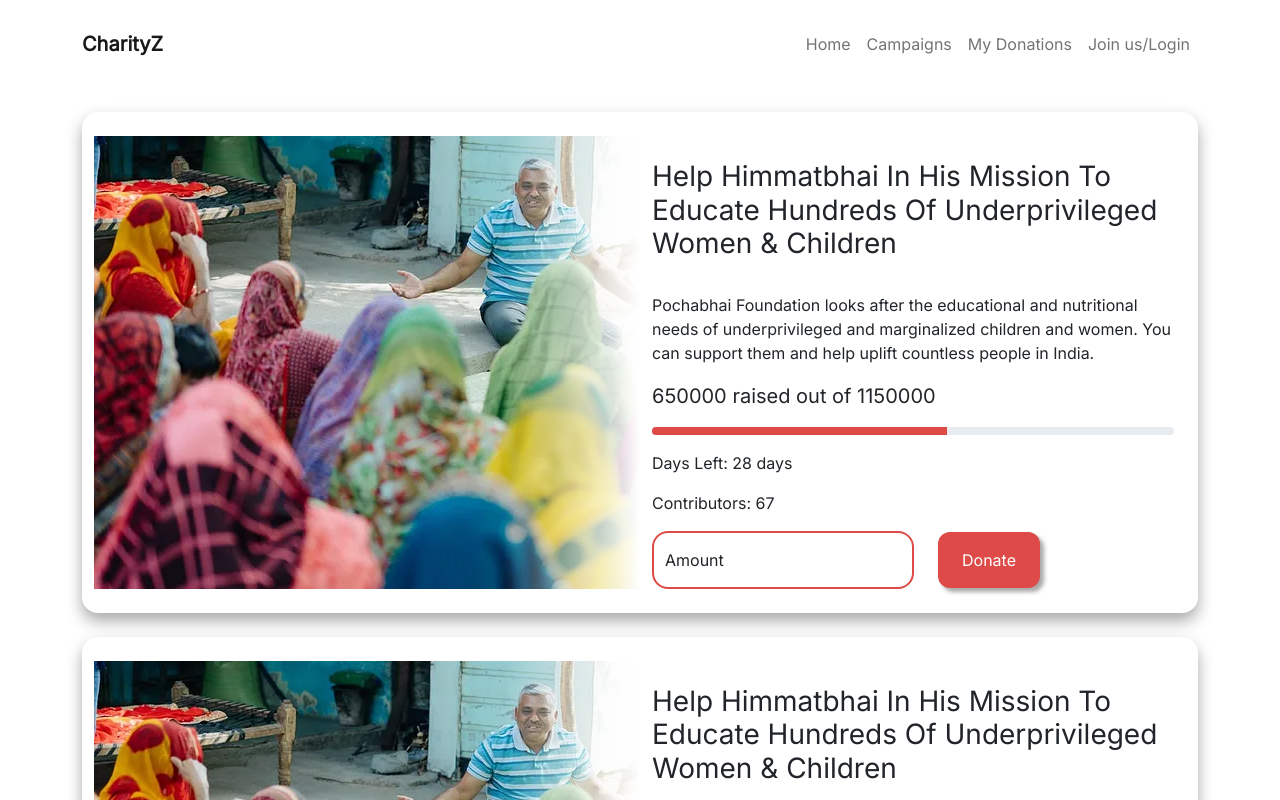
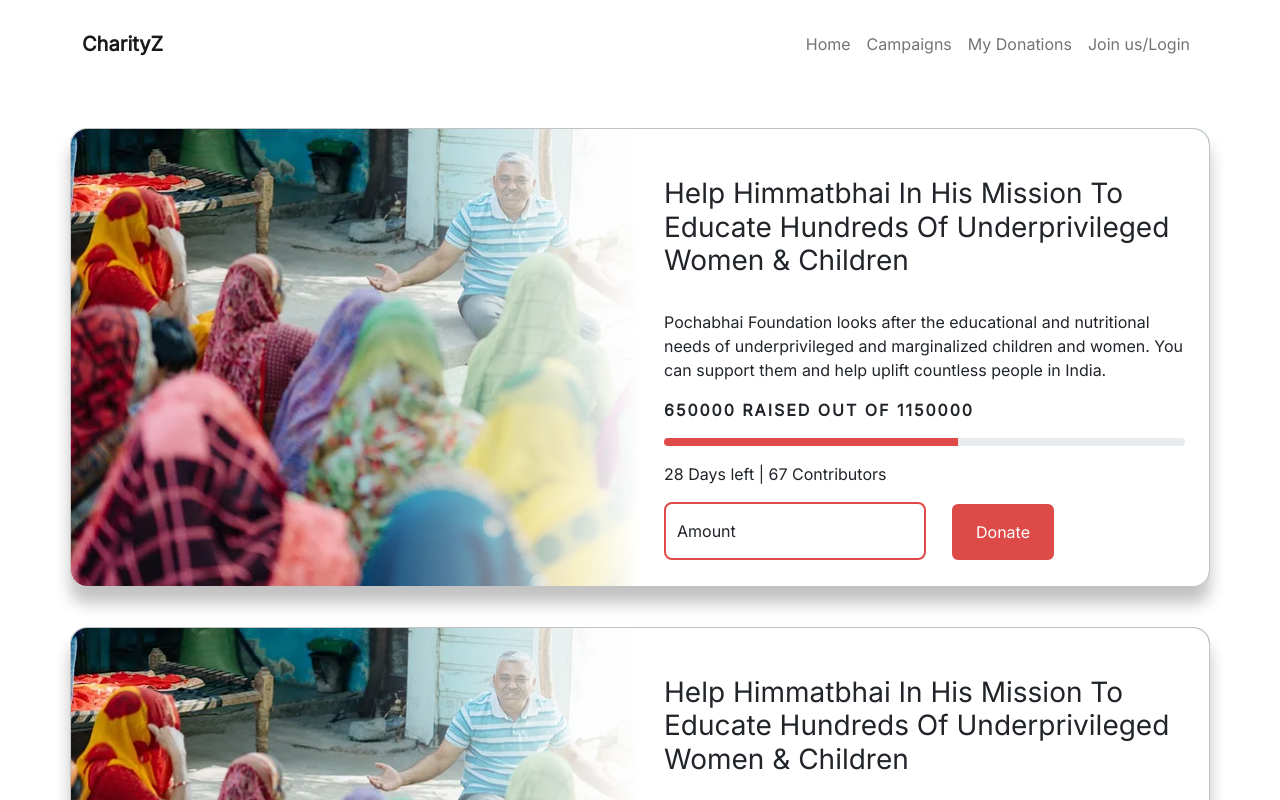
Before and after one commit to roshankumar2303/Charityz, a React (Create React App) app: page /campaigns in a window 1280 px wide. Shown: the top 800 px of the page. Built offline with nearby package versions, Linux system fonts and the light colour scheme.

Commit message:
UI Changes and Donation Component Changes

```diff
--- a/public/styles.css
+++ b/public/styles.css
@@ -2,9 +2,9 @@
 
 :root {
     --theme-col: #DD4A48;
+    --theme-50: #DD484680;
     --bg-col: white;
-    --light-side: white;
-    --dark-side: darkgrey;
+    --shadow: #c2c2c2;
     --faded: grey;
 }
 
@@ -12,33 +12,27 @@ body {
     font-family: 'Inter', sans-serif;
 }
 
-.card {
+.custom-card {
     background-color: var(--bg-col);
-    border: none;
+    border: 1px solid var(--shadow);
     border-radius: 16px;
-    box-shadow: 0 8px 16px var(--dark-side);
     min-width: 360px;
+    box-shadow: 0px 16px 16px var(--shadow);
 }
 
 /*  BUTTONS  */
 .custom-btn {
     color: var(--bg-col);
     background-color: var(--theme-col);
-    box-shadow: 4px 4px 4px var(--dark-side), -4px -4px 4px var(--light-side);
-    border: none;
-    border-radius: 12px;
+    border: 2px solid white;
+    border-radius: 8px;
     padding: 1rem 1.5rem;
     margin: 0 1rem 1rem 0;
-
 }
 
 .custom-btn:hover {
-    box-shadow: 8px 8px 8px var(--dark-side), -8px -8px 8px var(--light-side);
-    transition-duration: 100ms;
-}
-
-.custom-btn:active {
-    box-shadow: 4px 4px 4px var(--dark-side), -4px -4px 4px var(--light-side);
+    box-shadow: 0 0 0 4px var(--theme-50);
+    transition-duration: 250ms;
 }
 
 .custom-btn:disabled {
@@ -66,7 +60,7 @@ body {
     margin-bottom: 16px;
 }
 .progress-bar {
-    background-color: #DD4A48;
+    background-color: var(--theme-col);
     height: 8px;
 }
 
@@ -81,5 +75,21 @@ body {
 
 .form-control {
     border: 2px solid var(--theme-col);
-    border-radius: 16px;
+    border-radius: 8px;
 }
+
+.form-control:focus {
+    box-shadow: 0 0 0 4px var(--theme-50);
+    border-color: var(--theme-col);
+}
+
+.lead {
+    text-transform: uppercase;
+    letter-spacing: 2px;
+    font-weight: 700;
+    font-size: 16px;
+}
+
+.campaigns {
+    background-color: var(--bg-col);
+}
--- a/src/components/CampaignDesc.jsx
+++ b/src/components/CampaignDesc.jsx
@@ -2,22 +2,19 @@ import React from "react";
 
 const CampaignDesc = (props) => {
     const progress = ((props.cmpCurrent / props.cmpTarget) * 100) + "%";
-    return <div className="container my-4">
-        <div className="card p-4">
-            <div className="row" style={{ backgroundImage: "url(" + props.cmpImg + ")" }}>
-                <div className="col-sm-6" style={{ backgroundImage: "linear-gradient(to right, #00000000, #00000000,#00000000,#00000000, #ffffffff" }}>
+    return <div className="custom-card container" style={{marginTop:"40px"}}>
+
+            <div className="row" style={{backgroundImage:"url(" + props.cmpImg + ")", backgroundSize:"contain", borderRadius:"16px"}}>
+                <div className="col-md-6" style={{backgroundImage:"linear-gradient(to right, #00000000, #00000000, #ffffffff)"}}>
                 </div>
-                <div className="col-sm-6" style={{ backgroundColor: "white" }}>
+                <div className="col-md-6 p-4" style={{ backgroundColor: "white", borderTopRightRadius:"16px", borderBottomRightRadius:"16px"}}>
                     <h3 className="py-4">{props.cmpTitle}</h3>
                     <p>{props.cmpDesc}</p>
                     <p className="lead">{props.cmpCurrent} raised out of {props.cmpTarget}</p>
                     <div className="progress">
                         <div className="progress-bar" role="progressbar" style={{ width: progress }} aria-valuenow={props.cmpCurrent} aria-valuemin="0" aria-valuemax={props.cmpTarget}></div>
                     </div>
-                    <p>Days Left: {props.daysLeft} days</p>
-                    <p>Contributors: {props.donorCount}</p>
-
-
+                    <p>{props.daysLeft} Days left | {props.donorCount} Contributors</p>
 
                     <form>
                         <div className="d-flex">
@@ -29,13 +26,9 @@ const CampaignDesc = (props) => {
                         </div>
                     </form>
 
-
-
-
-
                 </div>
             </div>
-        </div>
+
     </div>
 }
 
--- a/src/components/Campaigns.jsx
+++ b/src/components/Campaigns.jsx
@@ -3,7 +3,9 @@ import campaigns from "../campaigns.json"
 import CampaignDesc from "./CampaignDesc";
 
 const Campaigns = () => {
-    return campaigns.map((campaign, index) => (
+    return <div className="campaigns">
+        {
+            campaigns.map((campaign, index) => (
                 <CampaignDesc
                     key={index}
                     cmpImg={campaign.cmpImg}
@@ -17,5 +19,7 @@ const Campaigns = () => {
                 />
             ))
         }
+    </div>
+}
 
 export default Campaigns;
--- a/src/components/DonationDesc.jsx
+++ b/src/components/DonationDesc.jsx
@@ -2,17 +2,23 @@ import React from "react";
 
 const DonationDesc = (props) => {
     console.log(props)
-    return <div className="container my-4">
-        <div className="card p-4">
-            <div className="row" style={{ backgroundImage: "url(" + props.cmpImg + ")" }}>
-                <div className="col-sm-6" style={{backgroundImage:"linear-gradient(to right, #00000000, #00000000,#00000000,#00000000, #ffffffff"}}>
-                </div>
-                <div className="col-sm-6" style={{ backgroundColor: "white"}}>
-                    <span class="badge bg-primary">Status: {props.status}</span>
-                    <h3 className="py-4">{props.cmpTitle}</h3>
-                    <p className="lead">Donation Amount: {props.amt} INR</p>
-                    <p className="text-muted text-end">Last Updated: {props.lastUpdated}</p>
-                </div>
+    return <div className="custom-card container" style={{ marginTop: "40px" }}>
+        <div className="row" style={{ backgroundImage: "url(" + props.cmpImg + ")", backgroundSize: "contain", borderRadius: "16px" }}>
+            <div className="col-md-5" style={{ backgroundImage: "linear-gradient(to right, #00000000, #00000000, #ffffffff)" }}>
+            </div>
+            <div className="col-md-7 p-4" style={{ backgroundColor: "white", borderTopRightRadius: "16px", borderBottomRightRadius: "16px" }}>
+                <span class="badge bg-primary">Status: {props.status}</span>
+                <h3 className="py-4">{props.cmpTitle}</h3>
+                <p className="lead">You Donated INR {props.amt}</p>
+                {
+                    props.timeline.map((events, index) => (
+                        <div>
+                            <span class="badge bg-dark mb-2">{events.time}</span>
+                            <p>{events.desc}</p>
+                        </div>
+                    ))
+                }
+                <p className="text-muted text-end">Last Updated: {props.lastUpdated}</p>
             </div>
         </div>
     </div>
--- a/src/components/MyDonations.jsx
+++ b/src/components/MyDonations.jsx
@@ -11,6 +11,7 @@ const MyDonations = () => {
             amt={donation.amt}
             status={donation.status}
             lastUpdated={donation.lastUpdated}
+            timeline={donation.timeline}
         />
     ))
 }
--- a/src/myDonations.json
+++ b/src/myDonations.json
@@ -5,6 +5,24 @@
         "cmpTitle": "Help Himmatbhai In His Mission To Educate Hundreds Of Underprivileged Women & Children",
         "amt":20000,
         "status": "Donation Successful",
-        "lastUpdated": "12:30 PM, 17-02-2022"
+        "lastUpdated": "12:30 PM, 17-02-2022",
+        "timeline": [
+            {
+                "time": "5:37 PM, 14-02-2022",
+                "desc": "Amount successfully received by CharityZ. Thanks for the donation!"
+            },
+            {
+                "time": "12:08 AM, 15-02-2022",
+                "desc": "Amount deposited into Pochabai Foundation account."
+            },
+            {
+                "time": "11:30 AM, 16-02-2022",
+                "desc": "Update from beneficiary : Your Amount has been used to purchase text books for 12 girl students of 8th grade."
+            },
+            {
+                "time": "12:30 PM, 17-02-2022",
+                "desc": "Update from beneficiary : Your Amount has been used to purchase a black board for Government Secondary School, Khambhat, Anand, Gujarat."
+            }
+        ]
     }
 ]
```
Lines whose indentation alone changed are shown as unchanged.
